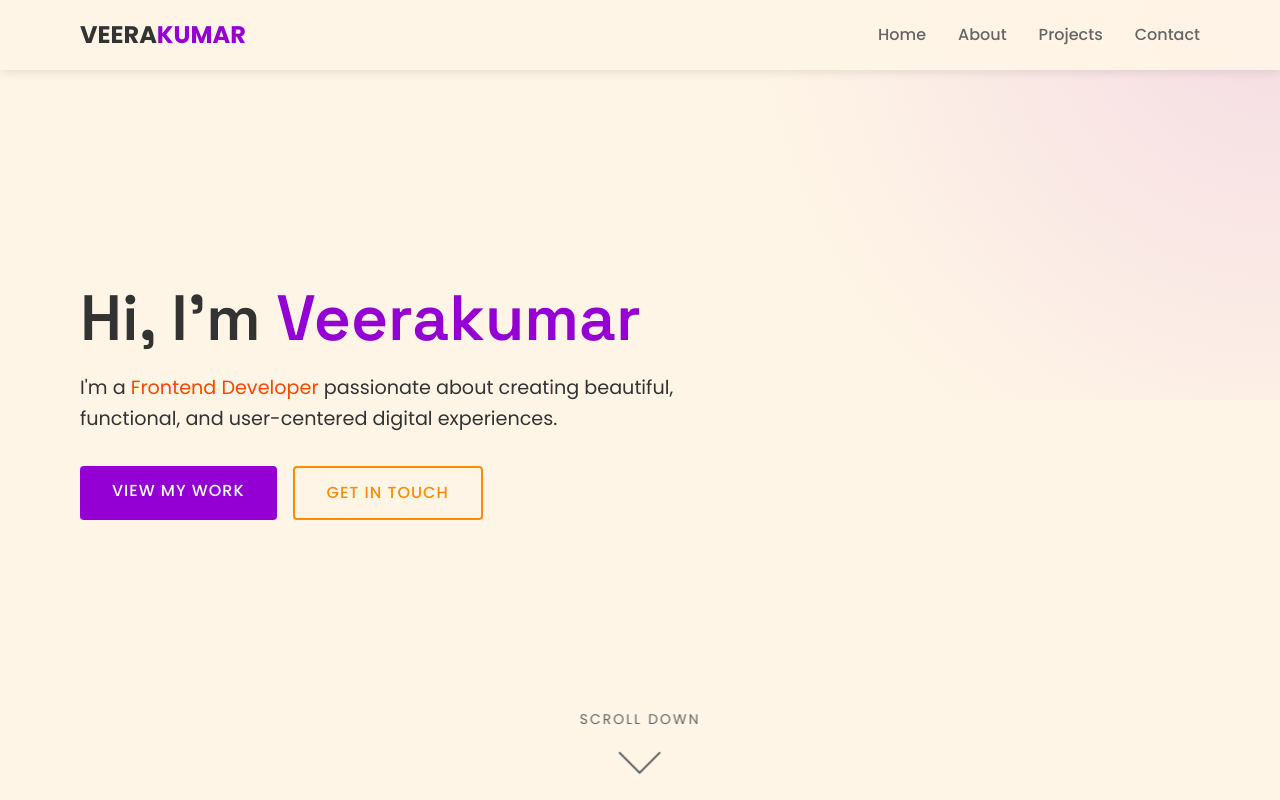
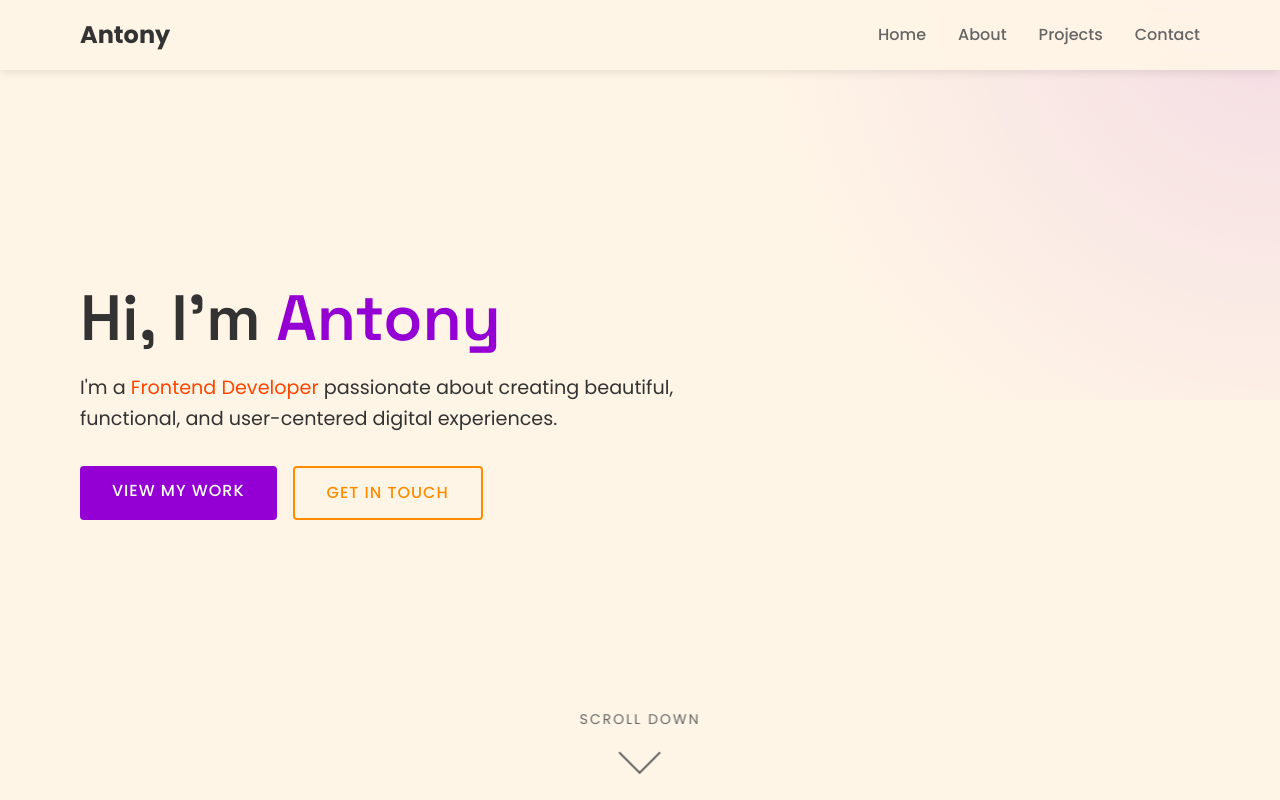
Before and after one commit to Antonyjohnpaul2308/snsmca, a plain HTML site: page index.html in a window 1280 px wide. Shown: the top 800 px of the page. Drawn offline with Linux system fonts and the light colour scheme.

Commit message:
Change name from 'Veerakumar' to 'Antony'

```diff
--- a/index.html
+++ b/index.html
@@ -788,7 +788,7 @@
     <!-- Header & Navigation -->
     <header id="header">
         <div class="container nav-container">
-            <a href="#home" class="logo">VEERA<span>KUMAR</span></a>
+            <a href="#home" class="logo">Antony<span></span></a>
             <button class="mobile-toggle" aria-label="Toggle menu">☰</button>
             <ul class="nav-links">
                 <li><a href="#home">Home</a></li>
@@ -802,7 +802,7 @@
     <!-- Hero Section -->
     <section id="home" class="hero">
         <div class="container hero-content">
-            <h1>Hi, I'm <span class="highlight">Veerakumar</span></h1>
+            <h1>Hi, I'm <span class="highlight">Antony</span></h1>
             <p>I'm a <span class="accent">Frontend Developer</span> passionate about creating beautiful, functional, and user-centered digital experiences.</p>
             <div class="hero-buttons">
                 <a href="#projects" class="btn">View My Work</a>
```
